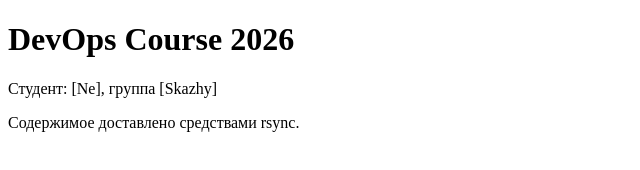
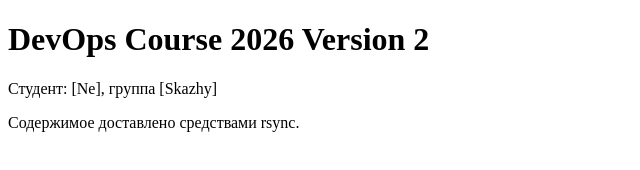
Before and after one commit to karma-ofc/devops-course-2026, a plain HTML site: page site/index.html in a window 1280 px wide. Shown: the whole page, without its empty margins (0-640 px from the left). Drawn offline with Linux system fonts and the light colour scheme.

Commit message:
feat: update index page

```diff
--- a/site/index.html
+++ b/site/index.html
@@ -2,7 +2,7 @@
 <html lang="ru">
 <head><meta charset="UTF-8"><title>DevOps Course 2026</title></head>
 <body>
-    <h1>DevOps Course 2026</h1>
+    <h1>DevOps Course 2026 Version 2</h1>
     <p>Студент: [Ne], группа [Skazhy]</p>
     <p>Содержимое доставлено средствами rsync.</p>
 </body>
```
